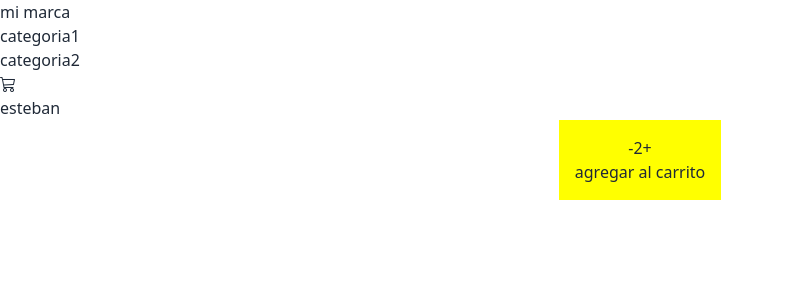
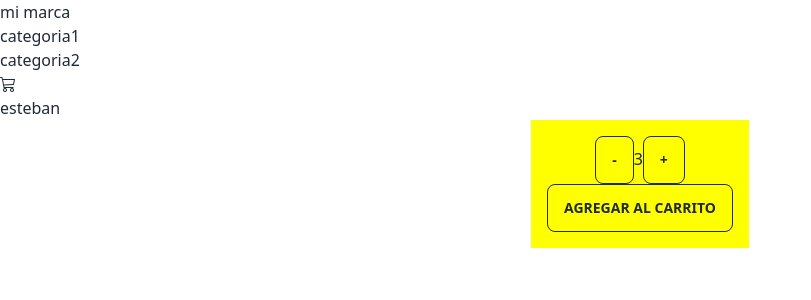
Before and after one commit to germangauna/reactfinal, a React (Create React App) app: page / in a window 1280 px wide. Shown: the top 300 px of the page, without its empty margins (0-811 px from the left). Built offline with nearby package versions, Linux system fonts and the light colour scheme.

Commit message:
creamos las carpetas ItemListContainer/ItemCount

```diff
--- a/src/components/ItemCount/index.jsx
+++ b/src/components/ItemCount/index.jsx
@@ -1,17 +1,33 @@
+import React,{ useEffect, useState } from 'react';
 import './itemCount.css';
 
-import React from "react";
+
 
 // creamos el contador para las card pra agregar al carrito
 
-export const ItemCount = () => {
+export const ItemCount = ({initial, stock, onAdd}) => {
+
+    const [count, setCount] = useState(parseInt(initial));// creamos el count para el contador, a traves de los props
+
+    const decrease = () => {
+        setCount(count - 1);//seteamos para que disminuya y al boton
+    }
+
+    const increase = () => {
+        setCount(count + 1);//seteamos para que incremente y al boton
+    }
+
+    useEffect(() => {
+        setCount(parseInt(initial))//usamos el useEffect para setiar el valor initial
+    }, [initial])
+
     return (
         <div className="counter">
-            <button>-</button>
-            <span>2</span>
-            <button>+</button>
+            <button className='btn btn-outline' disabled={count <= 1} onClick={decrease}>-</button>
+            <span>{count}</span>
+            <button className='btn btn-outline' disabled={count >= stock} onClick={increase}>+</button>
             <div>
-                <button>agregar al carrito</button>
+                <button className='btn btn-outline' disabled={stock <= 0} onClick={() => onAdd(count)}>agregar al carrito</button>
             </div>
         </div>
     );
--- a/src/components/ItemCount/itemCount.css
+++ b/src/components/ItemCount/itemCount.css
@@ -1,3 +1,4 @@
+
 .counter {
     width: fit-content;
     background-color: yellow;
--- a/src/components/ItemListContainer/index.jsx
+++ b/src/components/ItemListContainer/index.jsx
@@ -3,11 +3,22 @@ import ItemCount from "../ItemCount"
 import Title from '../Title'
 
 
-const ItemListContainer = (props) => {
+
+
+
+
+
+//en el itemCount colocamos hasta donde puede ir el contador, con el onAdd mostramos lo que compra el cliente
+const ItemListContainer = ({texto}) => {
+
+  const onAdd = (quantity) => {
+    console.log(`compraste ${quantity} unidades`);
+  }
+
   return (
     <>
-      <Title greeting={props.texto} />
-      <ItemCount/>
+      <Title greeting={texto} />
+      <ItemCount initial={3} stock={5} onAdd={onAdd} />
     </>
 
   )
```
